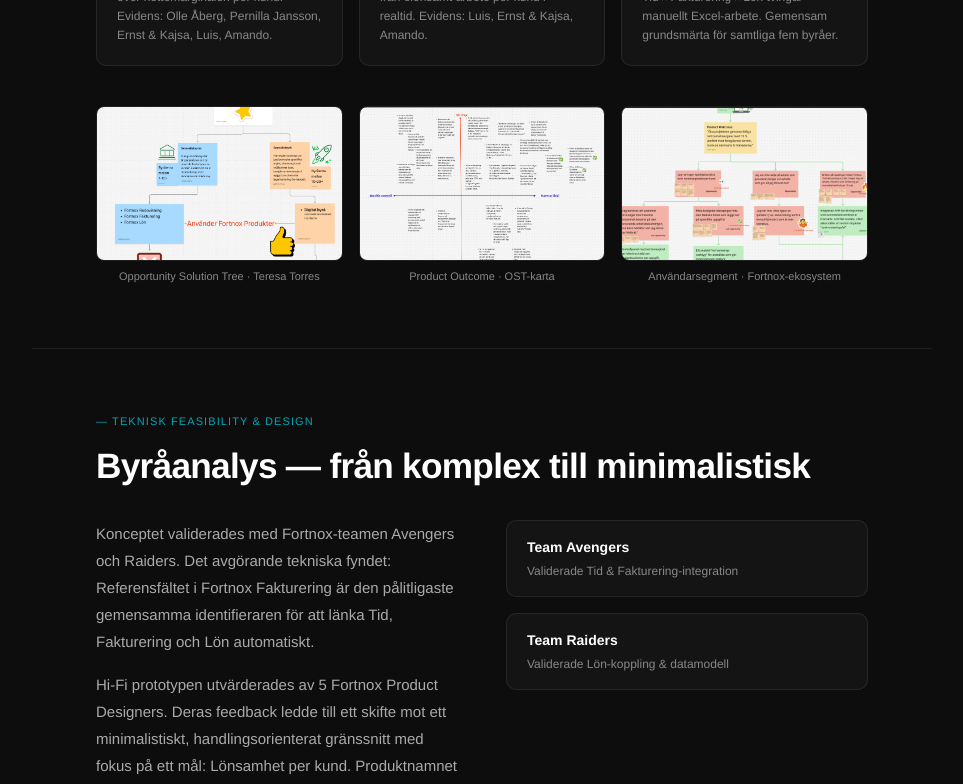
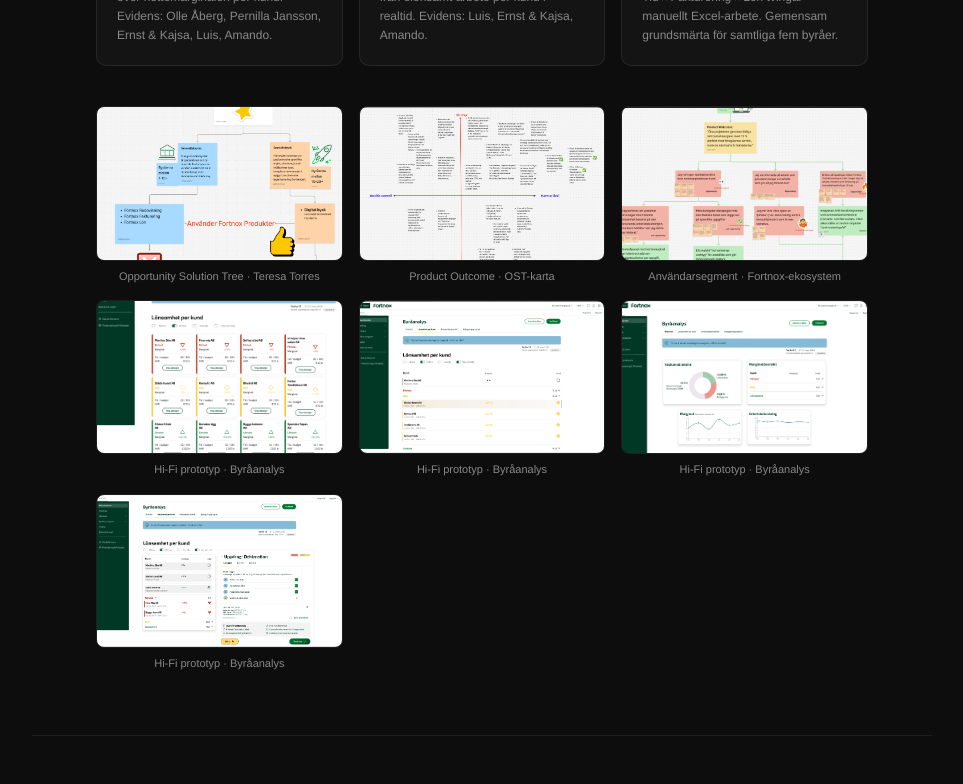
Before and after one commit to LordNelson83/Nelson_Portfolio, a React (Vite) app: page /projekter/ahr-motor in a window 1280 px wide. Shown: the part 2925-3709 px from the top of the page, without its empty margins (158-1121 px from the left). Built offline with nearby package versions, Linux system fonts and the light colour scheme; a web font is replaced by a local one.

Commit message:
feat: add 4 new Byråanalys Hi-Fi prototype images (ahr_4 to ahr_7) to case study gallery

```diff
--- a/src/i18n/translations.js
+++ b/src/i18n/translations.js
@@ -341,8 +341,8 @@
         { num: "02", title: "Lönsamhetsblindhet", desc: "Det går inte att skilja lönsamt arbete från olönsamt arbete per kund i realtid. Evidens: Luis, Ernst & Kajsa, Amando." },
         { num: "03", title: "Nödavdelning",       desc: "Brist på koppling Tid↔Fakturering↔Lön tvingar manuellt Excel-arbete. Gemensam grundsmärta för samtliga fem byråer." },
       ],
-      imgAlts:     ["Opportunity Solution Tree · Byråanalys", "Product Outcome & OST-karta", "Användarsegment · Fortnox-ekosystem"],
-      imgCaptions: ["Opportunity Solution Tree · Teresa Torres", "Product Outcome · OST-karta", "Användarsegment · Fortnox-ekosystem"],
+      imgAlts:     ["Opportunity Solution Tree · Byråanalys", "Product Outcome & OST-karta", "Användarsegment · Fortnox-ekosystem", "Byråanalys · Hi-Fi prototyp 1", "Byråanalys · Hi-Fi prototyp 2", "Byråanalys · Hi-Fi prototyp 3", "Byråanalys · Hi-Fi prototyp 4"],
+      imgCaptions: ["Opportunity Solution Tree · Teresa Torres", "Product Outcome · OST-karta", "Användarsegment · Fortnox-ekosystem", "Hi-Fi prototyp · Byråanalys", "Hi-Fi prototyp · Byråanalys", "Hi-Fi prototyp · Byråanalys", "Hi-Fi prototyp · Byråanalys"],
       techLabel:   "— Teknisk feasibility & Design",
       techTitle:   "Byråanalys — från komplex till minimalistisk",
       techP1:      "Konceptet validerades med Fortnox-teamen Avengers och Raiders. Det avgörande tekniska fyndet: Referensfältet i Fortnox Fakturering är den pålitligaste gemensamma identifieraren för att länka Tid, Fakturering och Lön automatiskt.",
@@ -835,8 +835,8 @@
         { num: "02", title: "Profitability blindness", desc: "It is impossible to distinguish profitable work from unprofitable work per client in real time. Evidence: Luis, Ernst & Kajsa, Amando." },
         { num: "03", title: "Emergency department",    desc: "Lack of connection between Time, Invoicing and Payroll forces manual Excel work. Shared root pain across all five agencies." },
       ],
-      imgAlts:     ["Opportunity Solution Tree · Byråanalys", "Product Outcome & OST map", "User segment · Fortnox ecosystem"],
-      imgCaptions: ["Opportunity Solution Tree · Teresa Torres", "Product Outcome · OST map", "User segment · Fortnox ecosystem"],
+      imgAlts:     ["Opportunity Solution Tree · Byråanalys", "Product Outcome & OST map", "User segment · Fortnox ecosystem", "Byråanalys · Hi-Fi prototype 1", "Byråanalys · Hi-Fi prototype 2", "Byråanalys · Hi-Fi prototype 3", "Byråanalys · Hi-Fi prototype 4"],
+      imgCaptions: ["Opportunity Solution Tree · Teresa Torres", "Product Outcome · OST map", "User segment · Fortnox ecosystem", "Hi-Fi prototype · Byråanalys", "Hi-Fi prototype · Byråanalys", "Hi-Fi prototype · Byråanalys", "Hi-Fi prototype · Byråanalys"],
       techLabel:   "— Technical feasibility & Design",
       techTitle:   "Byråanalys — from complex to minimalist",
       techP1:      "The concept was validated with the Fortnox teams Avengers and Raiders. The decisive technical finding: the Reference field in Fortnox Invoicing is the most reliable shared identifier for automatically linking Time, Invoicing and Payroll.",
@@ -1329,8 +1329,8 @@
         { num: "02", title: "Ceguera de rentabilidad",    desc: "Es imposible distinguir el trabajo rentable del no rentable por cliente en tiempo real. Evidencia: Luis, Ernst & Kajsa, Amando." },
         { num: "03", title: "Departamento de emergencia", desc: "La falta de conexión entre Tiempo, Facturación y Nómina obliga a trabajar manualmente en Excel. Dolor raíz compartido por las cinco agencias." },
       ],
-      imgAlts:     ["Opportunity Solution Tree · Byråanalys", "Product Outcome & mapa OST", "Segmento de usuarios · Ecosistema Fortnox"],
-      imgCaptions: ["Opportunity Solution Tree · Teresa Torres", "Product Outcome · Mapa OST", "Segmento de usuarios · Ecosistema Fortnox"],
+      imgAlts:     ["Opportunity Solution Tree · Byråanalys", "Product Outcome & mapa OST", "Segmento de usuarios · Ecosistema Fortnox", "Byråanalys · Prototipo Hi-Fi 1", "Byråanalys · Prototipo Hi-Fi 2", "Byråanalys · Prototipo Hi-Fi 3", "Byråanalys · Prototipo Hi-Fi 4"],
+      imgCaptions: ["Opportunity Solution Tree · Teresa Torres", "Product Outcome · Mapa OST", "Segmento de usuarios · Ecosistema Fortnox", "Prototipo Hi-Fi · Byråanalys", "Prototipo Hi-Fi · Byråanalys", "Prototipo Hi-Fi · Byråanalys", "Prototipo Hi-Fi · Byråanalys"],
       techLabel:   "— Viabilidad técnica & Diseño",
       techTitle:   "Byråanalys — de complejo a minimalista",
       techP1:      "El concepto fue validado con los equipos de Fortnox Avengers y Raiders. El hallazgo técnico decisivo: el campo Referencia en Fortnox Facturación es el identificador compartido más fiable para vincular Tiempo, Facturación y Nómina automáticamente.",
--- a/src/pages/AhrMotorCase.jsx
+++ b/src/pages/AhrMotorCase.jsx
@@ -6,8 +6,12 @@
 import ahr1Img from "../assets/images/ahr_1.png";
 import ahr2Img from "../assets/images/ahr_2.png";
 import ahr3Img from "../assets/images/ahr_3.png";
+import ahr4Img from "../assets/images/ahr_4.png";
+import ahr5Img from "../assets/images/ahr_5.png";
+import ahr6Img from "../assets/images/ahr_6.png";
+import ahr7Img from "../assets/images/ahr_7.png";
 
-const IMGS = [ahr1Img, ahr2Img, ahr3Img];
+const IMGS = [ahr1Img, ahr2Img, ahr3Img, ahr4Img, ahr5Img, ahr6Img, ahr7Img];
 
 export default function AhrMotorCase() {
   const { t } = useLang();
--- a/src/pagesCSS/AhrMotorCase.css
+++ b/src/pagesCSS/AhrMotorCase.css
@@ -466,7 +466,7 @@
 /* ── Images ── */
 .cs-images {
   display: grid;
-  grid-template-columns: repeat(3, 1fr);
+  grid-template-columns: repeat(auto-fit, minmax(220px, 1fr));
   gap: 1rem;
   margin-top: 2.5rem;
 }
```
